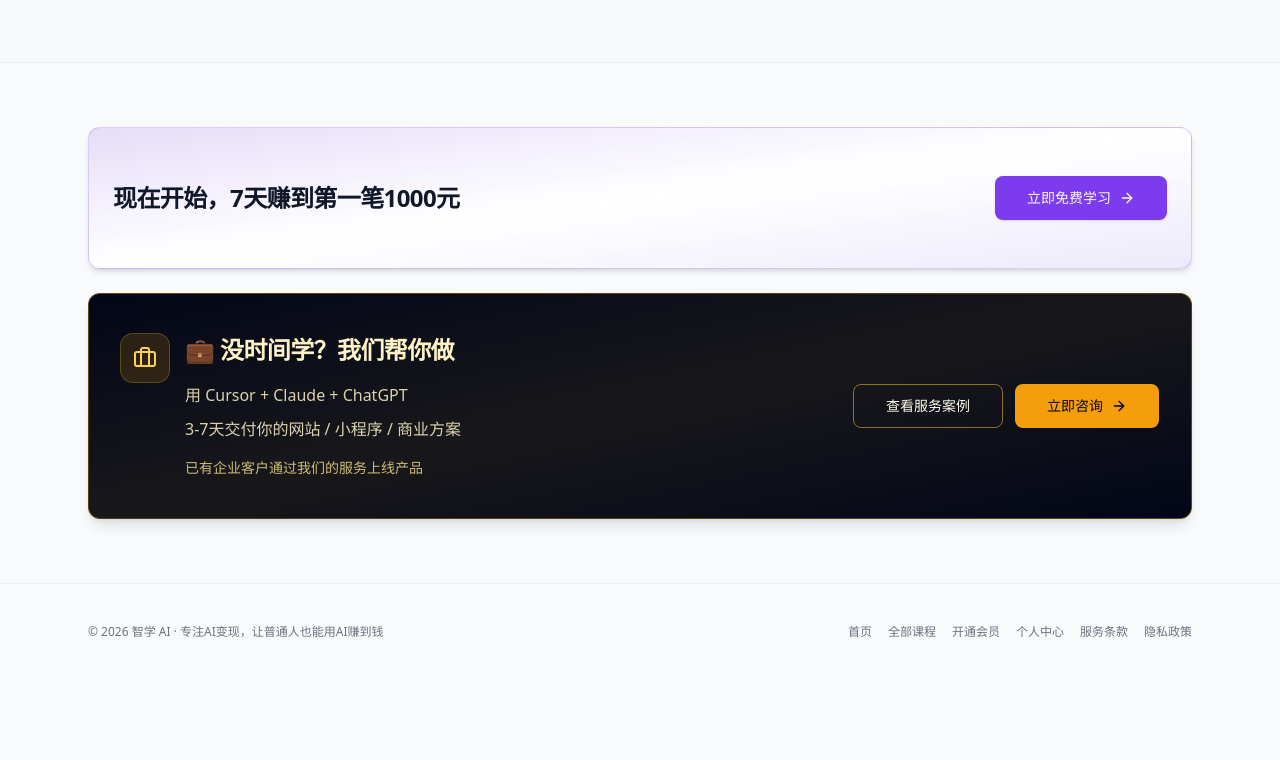
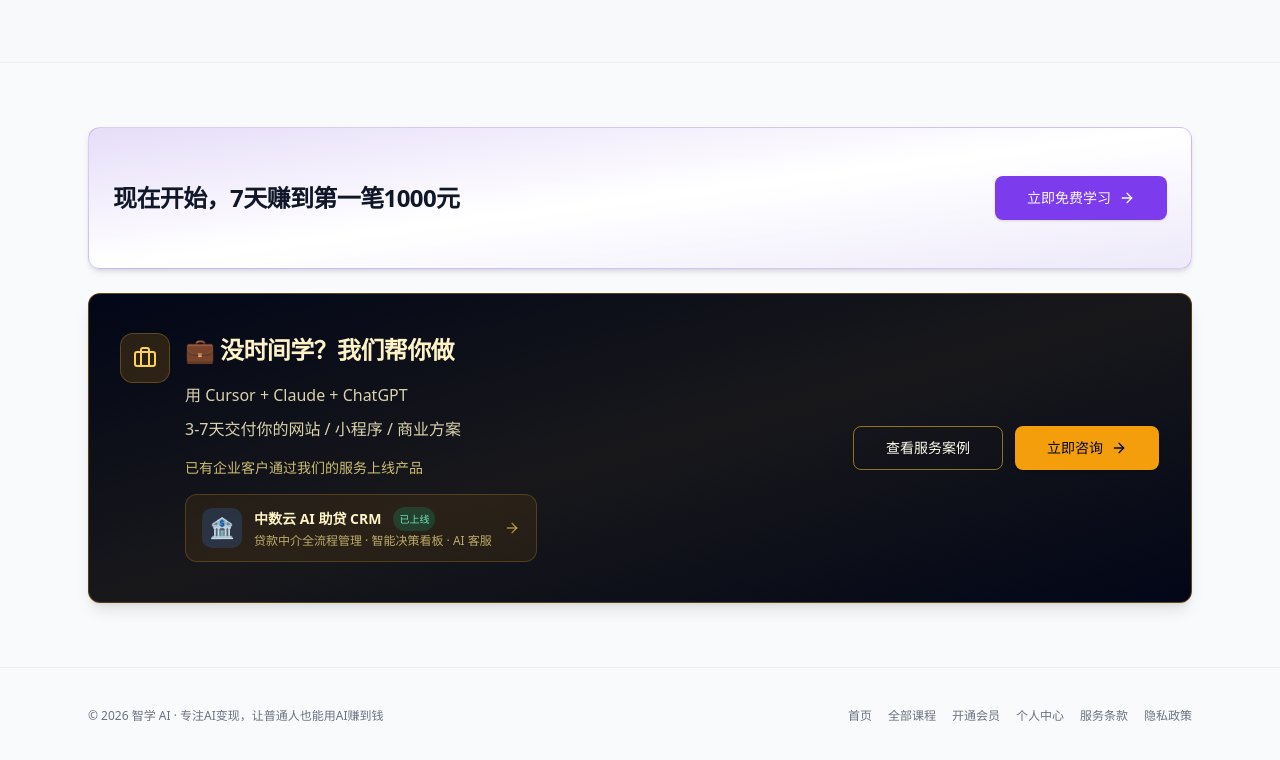
Before and after one commit to fengqililin59-cpu/ai-course-platform, a React (Vite) app: page / in a window 1280 px wide. Shown: the part 1766-2526 px from the top of the page. Before the commit the page ends 2446 px from the top, so only its background shows below. Built offline with nearby package versions, Linux system fonts and the light colour scheme.

Commit message:
首页新增真实案例：中数云AI助贷CRM

```diff
--- a/src/pages/HomePage.tsx
+++ b/src/pages/HomePage.tsx
@@ -309,6 +309,16 @@ export function HomePage() {
                     <p className="text-sm text-amber-200/80">
                       已有企业客户通过我们的服务上线产品
                     </p>
+                    <div className="mt-4">
+                      <a href="https://crm.syzs.top" target="_blank" rel="noopener noreferrer" className="group flex items-center gap-3 rounded-xl border border-amber-400/20 bg-amber-500/[0.08] px-4 py-3 transition-colors hover:border-amber-400/40 hover:bg-amber-500/15 no-underline">
+                        <span className="flex h-10 w-10 shrink-0 items-center justify-center rounded-lg bg-blue-500/20 text-xl">{"🏦"}</span>
+                        <div className="min-w-0 flex-1">
+                          <p className="flex items-center gap-1.5 text-sm font-semibold text-amber-100">中数云 AI 助贷 CRM<span className="ml-1.5 inline-flex items-center rounded-full bg-emerald-500/20 px-1.5 py-0.5 text-[10px] font-medium text-emerald-300">已上线</span></p>
+                          <p className="mt-0.5 text-xs text-amber-200/70">贷款中介全流程管理 · 智能决策看板 · AI 客服</p>
+                        </div>
+                        <ArrowRight className="h-4 w-4 shrink-0 text-amber-300/60 transition group-hover:translate-x-0.5 group-hover:text-amber-300" />
+                      </a>
+                    </div>
                   </div>
                 </div>
               </div>
```
